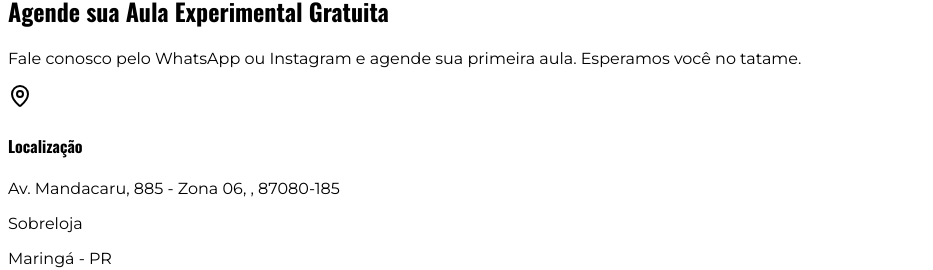
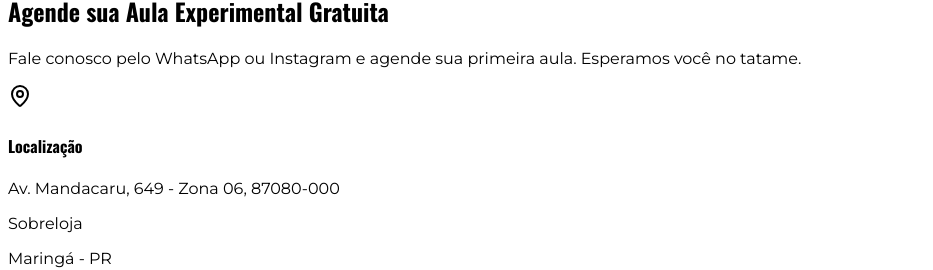
Before and after one commit to SuzukiJhor/andrebjj-LP, a React (Vite) app in the folder client/: page / in a window 1280 px wide. Shown: the part 5773-6043 px from the top of the page, without its empty margins (0-933 px from the left). Built offline with nearby package versions, Linux system fonts and the light colour scheme; a web font is replaced by a local one.

Commit message:
fix: adress fix

```diff
--- a/client/src/pages/Home.tsx
+++ b/client/src/pages/Home.tsx
@@ -224,7 +224,7 @@ export default function Home() {
                   </div>
                   <div>
                     <h4 className="text-white text-lg mb-1">Localização</h4>
-                    <p className="text-gray-400">Av. Mandacaru, 885 - Zona 06, , 87080-185</p>
+                    <p className="text-gray-400">Av. Mandacaru, 649 - Zona 06, 87080-000</p>
                     <p className="text-gray-400">Sobreloja</p>
                     <p className="text-gray-400">Maringá - PR</p>
                   </div>
```
